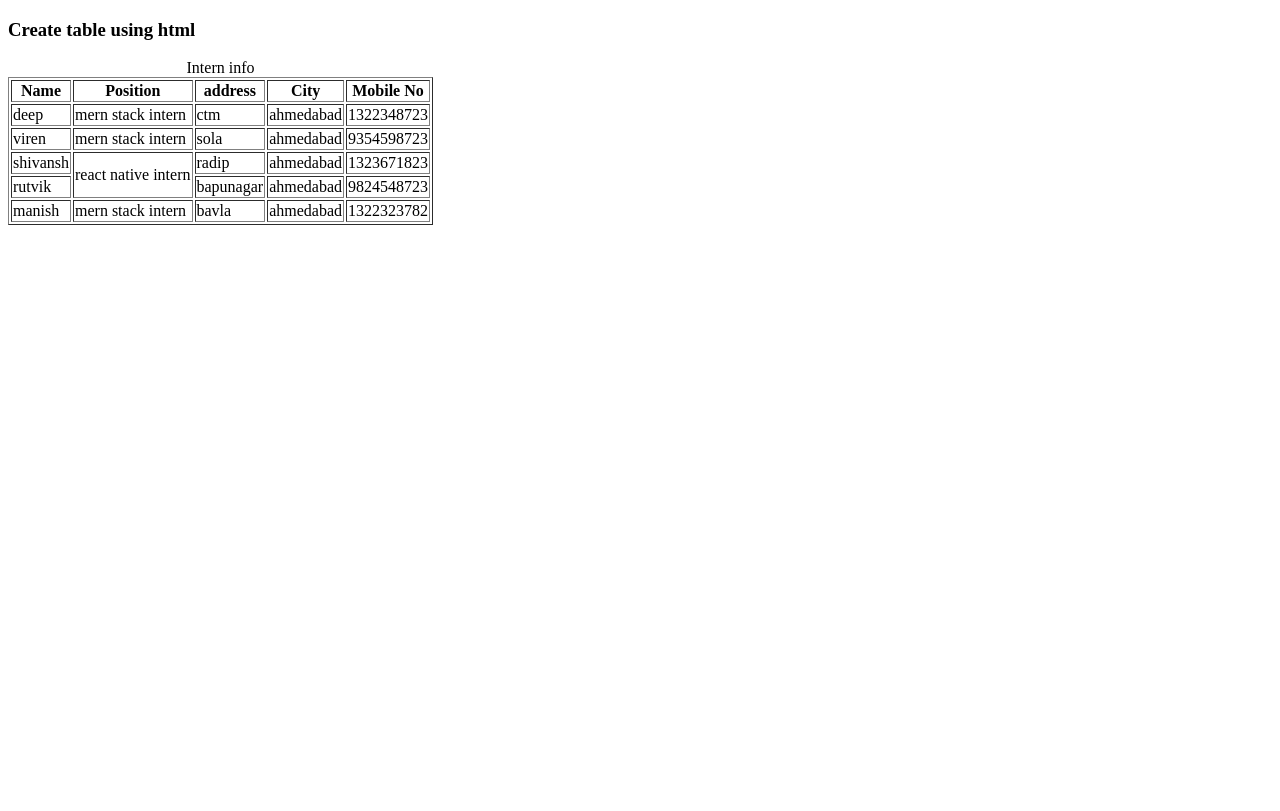
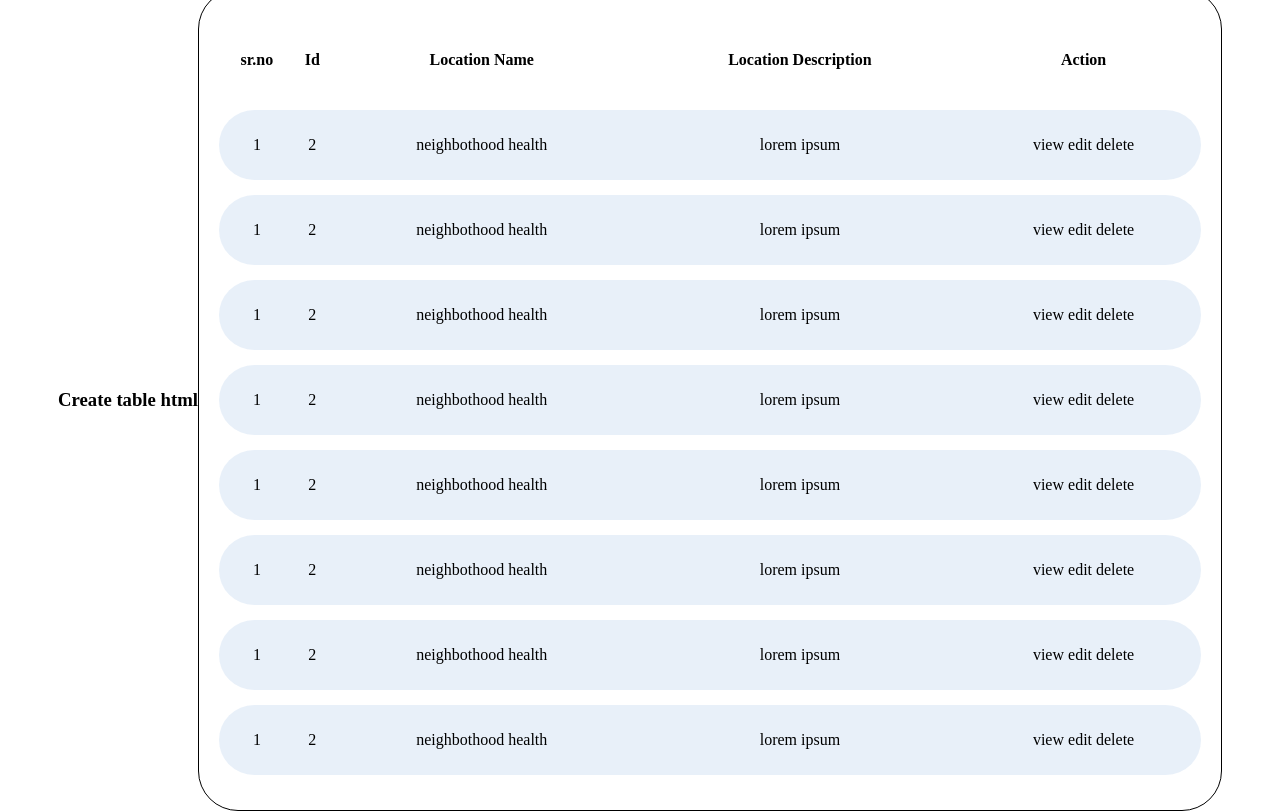
Before and after one commit to deep-121/html-css, a plain HTML site: page html/table.html in a window 1280 px wide. Drawn offline with Linux system fonts and the light colour scheme.

Commit message:
merge all commit in single commit

```diff
--- /dev/null
+++ b/html/card.css
@@ -0,0 +1,36 @@
+body{
+    height: 100vh;
+    width: 100vw;
+    display: flex;
+    align-items: center;
+    justify-content: center;
+    background-color: blueviolet;
+    color: white;
+}
+
+.main{
+    border-radius: 30px;
+    padding: 40px;
+    width: 40%;
+    background-color: #f188e9a1;
+}
+.user{
+    border:  10px solid rgb(233, 216, 216);
+    border-radius: 50%;
+    height: 150px;
+}
+.position{
+    padding-top: 20px ;
+    font-size: 20px;
+}
+.apps{
+    width: 30%;
+    display: flex;
+    justify-content: space-between;
+    padding: 10px 0px;
+}
+.site{
+    height: 36px;
+    border-radius: 50%;
+    border: 2px solid white;
+}
--- /dev/null
+++ b/html/htmlcss.css
@@ -0,0 +1,70 @@
+body{
+    height: 100vh;
+    width: 100vw;
+    margin: 0;
+    padding: 0;
+}
+.main{
+    height: 100%;
+    width: 100%;
+    display: flex;
+    align-items: center;
+    justify-content: center;
+    background-color: #b280c747;
+}
+form{
+    width: 40%;
+    border-radius:20px;
+    padding: 20px;
+    background-color: aliceblue;
+}
+h1{
+    color: blue;
+}
+.info{
+    width: 100%;
+}
+label{
+    font-size: 20px;
+}
+#location{
+    width: 90%;
+    border:  1px solid transparent;
+    border-radius:30px ;
+    padding: 10px;
+    height: 30px;
+    outline: none;
+    padding: 20px
+}
+textarea{
+    min-width: 90%;
+    max-width: 90%;
+    border:  1px solid transparent;
+    border-radius:30px ;
+    outline:none;
+    padding: 20px
+}
+#add{
+    border: 1px solid ;
+    border-radius: 50px;
+    width: 50%;
+    padding: 20px;
+    font-size: 20px;
+    color: white;
+    background-color: blue;
+}
+@media screen and (max-width: 750px) {
+    #location{
+        padding: 20px 0;
+
+    }
+    textarea{
+        padding: 20px 0;
+    }
+}
+@media screen and (max-width:500px) {
+
+    #add{
+        width: 100%;
+    }
+}
--- /dev/null
+++ b/html/registration.css
@@ -0,0 +1,58 @@
+body{
+    height: 100vh;
+    width: 100vw;
+    margin: 0;
+    padding: 0;
+}
+.main{
+    width: 100%;
+    height: 100%;
+    display: flex;
+    flex-direction: column;
+    align-items: center;
+    justify-content: start;
+}
+h1{
+    color:blue;
+}
+form{
+    width: 40%;
+    display: flex;
+    flex-direction: column;
+    align-items: center;
+    justify-content: center;
+    padding: 40px;
+    background-color: #e0e6eb7d;
+    border: 1px solid black;
+    border-radius: 10px ;
+}
+label,span{
+    width: 100%;
+    font-size: 20px;
+    margin: 10px;
+}
+.fname,.lname,.age,.mobile,.address{
+    width: 90%;
+    padding: 10px;
+    font-size: 16px;
+    border: 1px solid gray;
+    border-radius: 10px;
+    min-width: 50%;
+    max-width: 90%;
+}
+
+.submit{
+    background-color: #ff3c57bf;
+    color: white;
+    font-size: 20px;
+    width: 30%;
+    margin: 20px;
+    padding: 10px;
+    border: 2px solid black;
+    border-radius: 20px;
+    height: 50px;
+
+}
+@media screen and (max-width: 500px) {
+    .submit{width:70%}
+}
--- /dev/null
+++ b/html/table.css
@@ -0,0 +1,41 @@
+body{
+    margin: 0;
+    padding: 0;
+    width: 100vw;
+    height: 100vh;
+    display: flex;
+    align-items: center;
+    justify-content: center;
+}
+
+table{
+    width: 80%;
+    padding: 20px;
+    border-spacing: 0 15px;
+    border: 1px solid black;
+    border-radius: 40px;
+}
+tr{
+    background-color: #d7e5f594;
+    width: 80%;
+    border-radius: 40px;
+}
+th{
+    text-align: center;
+    height: 30px;
+    border: none;
+    padding: 20px 0px;
+    background-color: white;
+}
+td{
+    text-align: center;
+    height: 30px;
+    border: none;
+    padding: 20px 0px;
+}
+td:nth-child(1) {
+    border-radius: 40px 0 0 40px
+  }
+td:nth-child(5) {
+    border-radius: 0 40px 40px 0;
+  }
--- a/html/table.html
+++ b/html/table.html
@@ -3,57 +3,71 @@
   <head>
     <meta charset="utf-8" />
     <meta name="viewport" content="width=device-width" />
+    <link rel="stylesheet" href="./table.css" >
     <title>Html Table</title>
   </head>
   <body>
-    <h3>Create table using html</h3>
+    <h3>Create table  html</h3>
     <table border="1">
-      <caption>
-        Intern info
-      </caption>
       <tr>
-        <th>Name</th>
-        <th>Position</th>
-        <th>address</th>
-        <th>City</th>
-        <th>Mobile No</th>
-      </tr>
-      <tr>
-        <td>deep</td>
-        <td>mern stack intern</td>
-        <td>ctm</td>
-        <td>ahmedabad</td>
-        <td>1322348723</td>
+        <th>sr.no</th>
+        <th>Id</th>
+        <th>Location Name</th>
+        <th>Location Description</th>
+        <th>Action</th>
       </tr>
 
       <tr>
-        <td>viren</td>
-        <td>mern stack intern</td>
-        <td>sola</td>
-        <td>ahmedabad</td>
-        <td>9354598723</td>
+        <td>1</td>
+        <td>2</td>
+        <td>neighbothood health</td>
+        <td>lorem ipsum</td>
+        <td>view edit delete</td>
       </tr>
       <tr>
-        <td>shivansh</td>
-        <td rowspan="2">react native intern</td>
-        <td>radip</td>
-        <td>ahmedabad</td>
-        <td>1323671823</td>
+        <td>1</td>
+        <td>2</td>
+        <td>neighbothood health</td>
+        <td>lorem ipsum</td>
+        <td>view edit delete</td>
+      </tr> <tr>
+        <td>1</td>
+        <td>2</td>
+        <td>neighbothood health</td>
+        <td>lorem ipsum</td>
+        <td>view edit delete</td>
+      </tr> <tr>
+        <td>1</td>
+        <td>2</td>
+        <td>neighbothood health</td>
+        <td>lorem ipsum</td>
+        <td>view edit delete</td>
+      </tr> <tr>
+        <td>1</td>
+        <td>2</td>
+        <td>neighbothood health</td>
+        <td>lorem ipsum</td>
+        <td>view edit delete</td>
+      </tr> <tr>
+        <td>1</td>
+        <td>2</td>
+        <td>neighbothood health</td>
+        <td>lorem ipsum</td>
+        <td>view edit delete</td>
+      </tr> <tr>
+        <td>1</td>
+        <td>2</td>
+        <td>neighbothood health</td>
+        <td>lorem ipsum</td>
+        <td>view edit delete</td>
+      </tr> <tr>
+        <td>1</td>
+        <td>2</td>
+        <td>neighbothood health</td>
+        <td>lorem ipsum</td>
+        <td>view edit delete</td>
       </tr>
-      <tr>
-        <td>rutvik</td>
-        <!-- <td>react native intern</td> -->
-        <td>bapunagar</td>
-        <td>ahmedabad</td>
-        <td>9824548723</td>
-      </tr>
-      <tr>
-        <td>manish</td>
-        <td>mern stack intern</td>
-        <td>bavla</td>
-        <td>ahmedabad</td>
-        <td>1322323782</td>
-      </tr>
+
     </table>
   </body>
 </html>
```
Also changed, not shown: css/position.html (added, +7 -0 lines), html/card.html (added, +29 -0 lines), html/form.html (+25 -13 lines), html/htmlcss.html (added, +41 -0 lines), html/registration.html (added, +38 -0 lines), css/css.txt.
